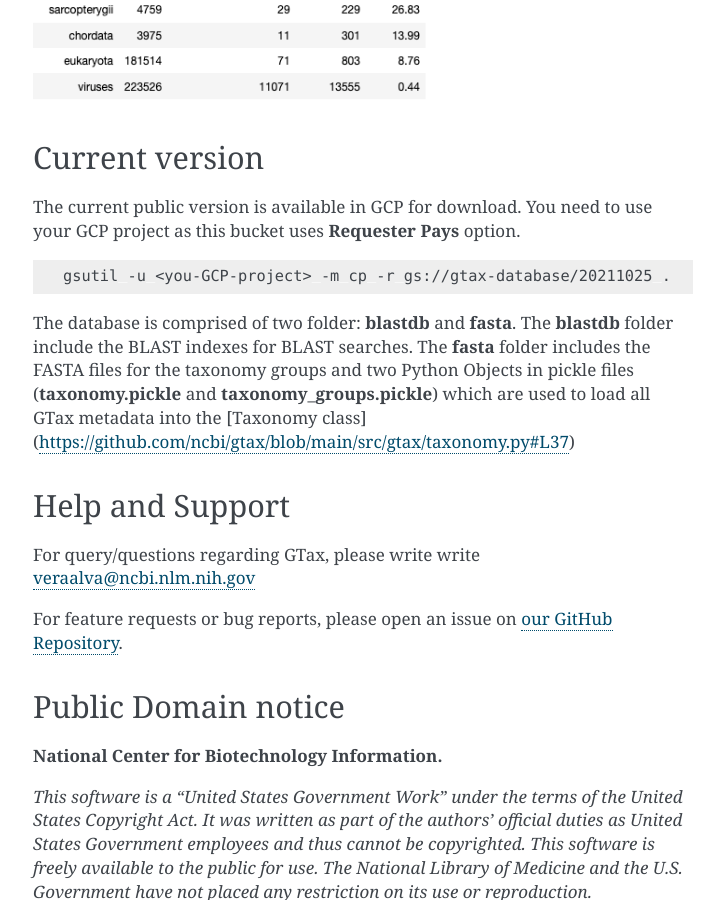
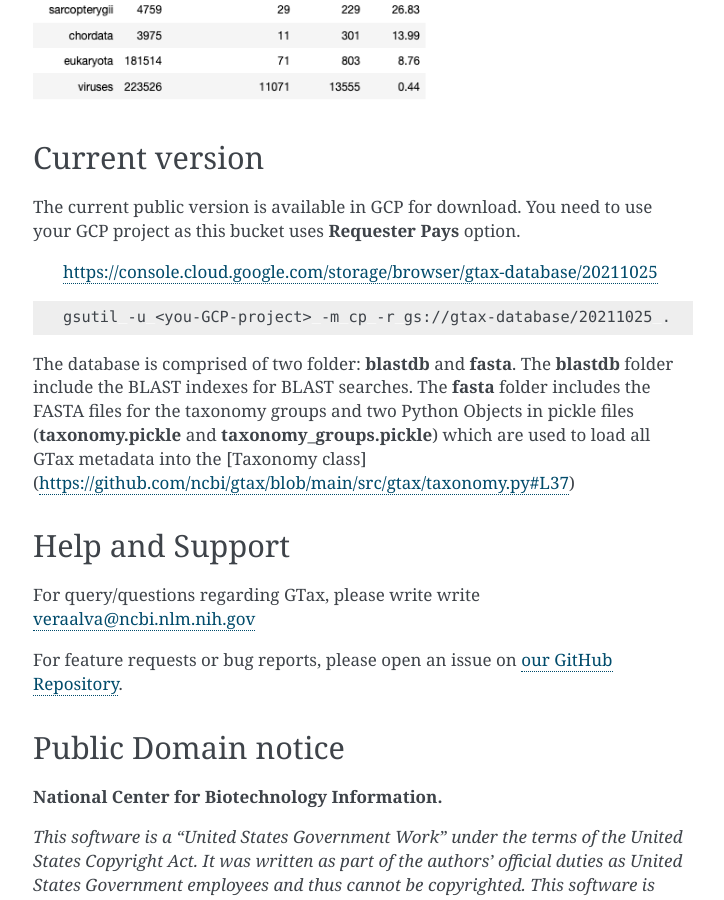
Before and after one commit to ncbi/gtax, a Sphinx documentation site: the page built from docs/source/index.rst, in a window 1280 px wide and 900 px high, scrolled down 788 px. Shown: the whole window, without its empty margins (387-1111 px from the left). Built offline with Sphinx 7.4.7, drawn with Linux system fonts in a browser that asks for light colours; some of the changed lines change nothing that is shown.

Commit message:
Update index.rst

```diff
--- a/docs/source/index.rst
+++ b/docs/source/index.rst
@@ -38,6 +38,8 @@ Current version
 The current public version is available in GCP for download. You need to use your GCP project as this bucket uses
 **Requester Pays** option.
 
+   https://console.cloud.google.com/storage/browser/gtax-database/20211025
+
 .. code-block:: bash
 
    gsutil -u <you-GCP-project> -m cp -r gs://gtax-database/20211025 .
```
